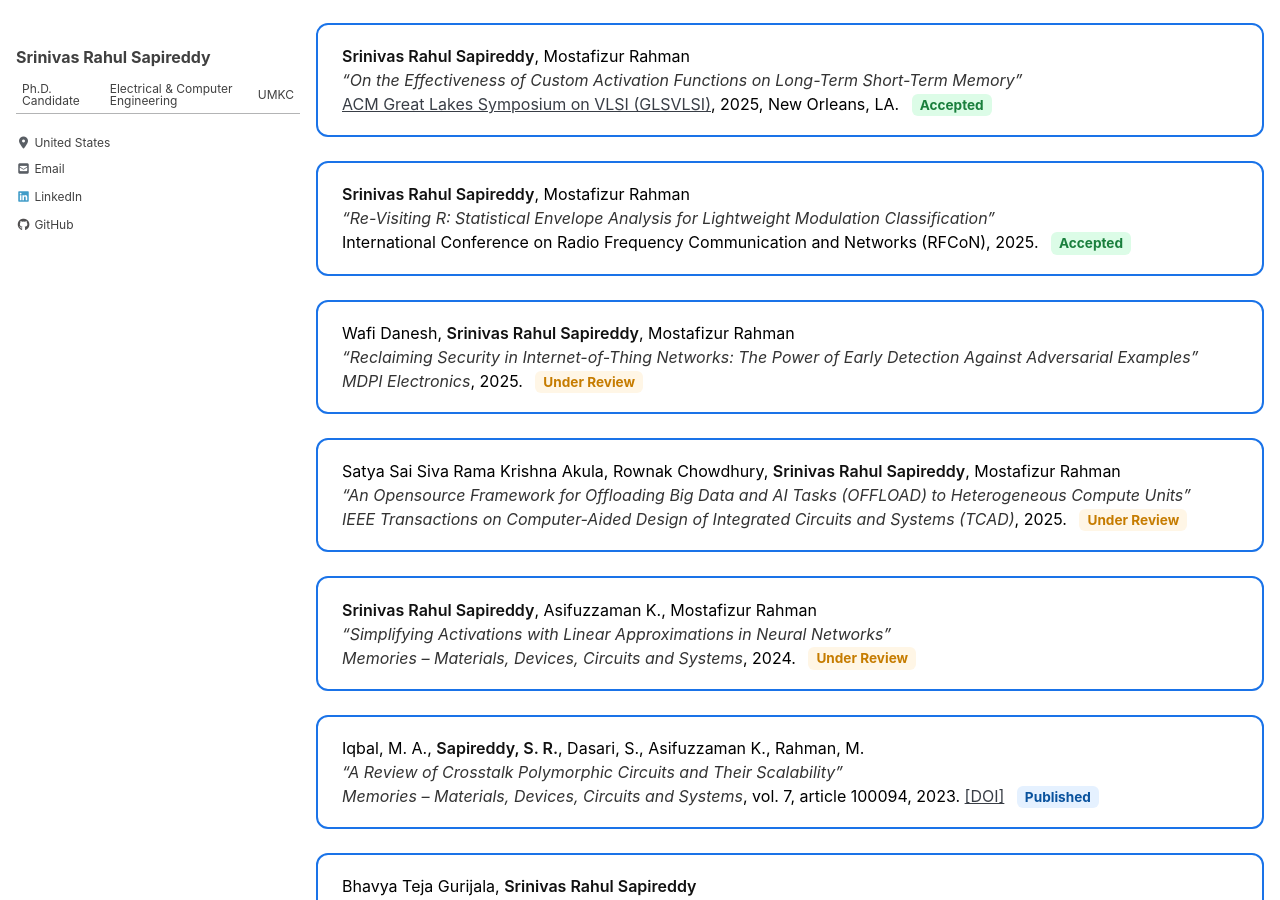
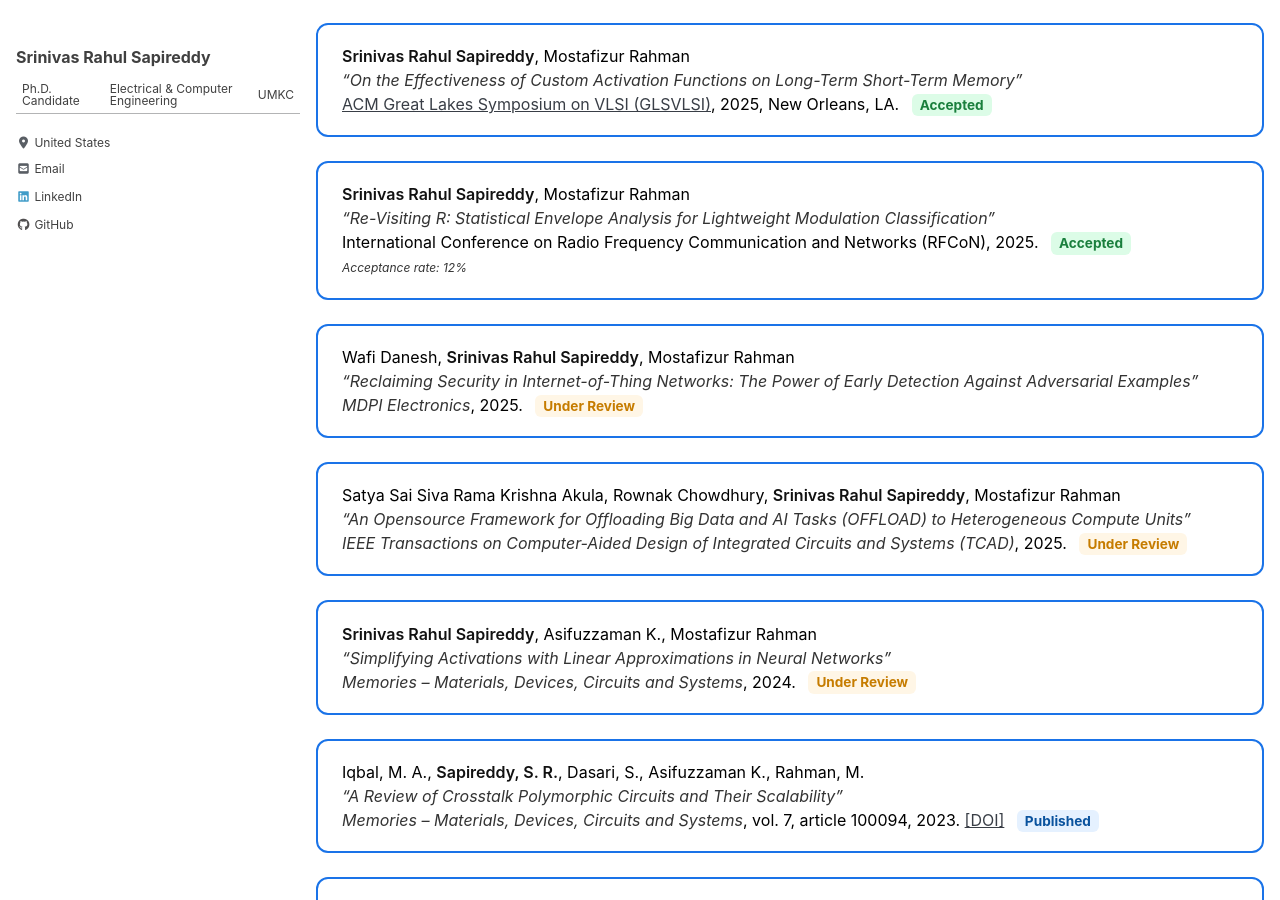
Before and after one commit to srsapireddy/srsapireddy.github.io, a Jekyll site: the page built from _pages/publications.md, in a window 1280 px wide and 900 px high, scrolled down 341 px. Built offline with Jekyll 4.4.1, drawn with Linux system fonts in a browser that asks for light colours; cached includes are drawn as plain includes; nearby versions of some CDN libraries.

Commit message:
Update publications.md

```diff
--- a/_pages/publications.md
+++ b/_pages/publications.md
@@ -105,7 +105,8 @@ permalink: /publications/
       <strong>Srinivas Rahul Sapireddy</strong>, Mostafizur Rahman<br>
       <em>“Re-Visiting R: Statistical Envelope Analysis for Lightweight Modulation Classification”</em><br>
       International Conference on Radio Frequency Communication and Networks (RFCoN), 2025.
-      <span class="status accepted">Accepted</span>
+      <span class="status accepted">Accepted</span><br>
+      <small><em>Acceptance rate: 12%</em></small>
     </div>
     <div class="pub-card">
       Wafi Danesh, <strong>Srinivas Rahul Sapireddy</strong>, Mostafizur Rahman<br>
```
